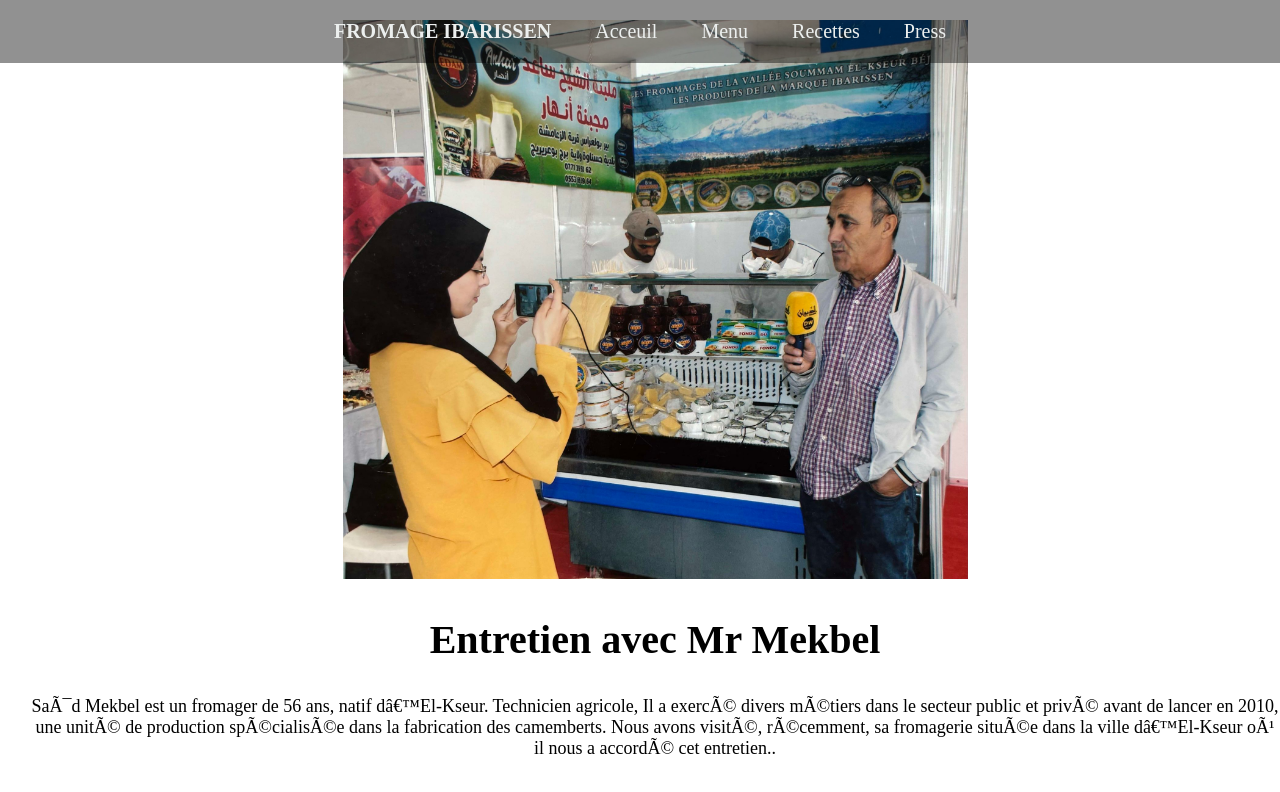
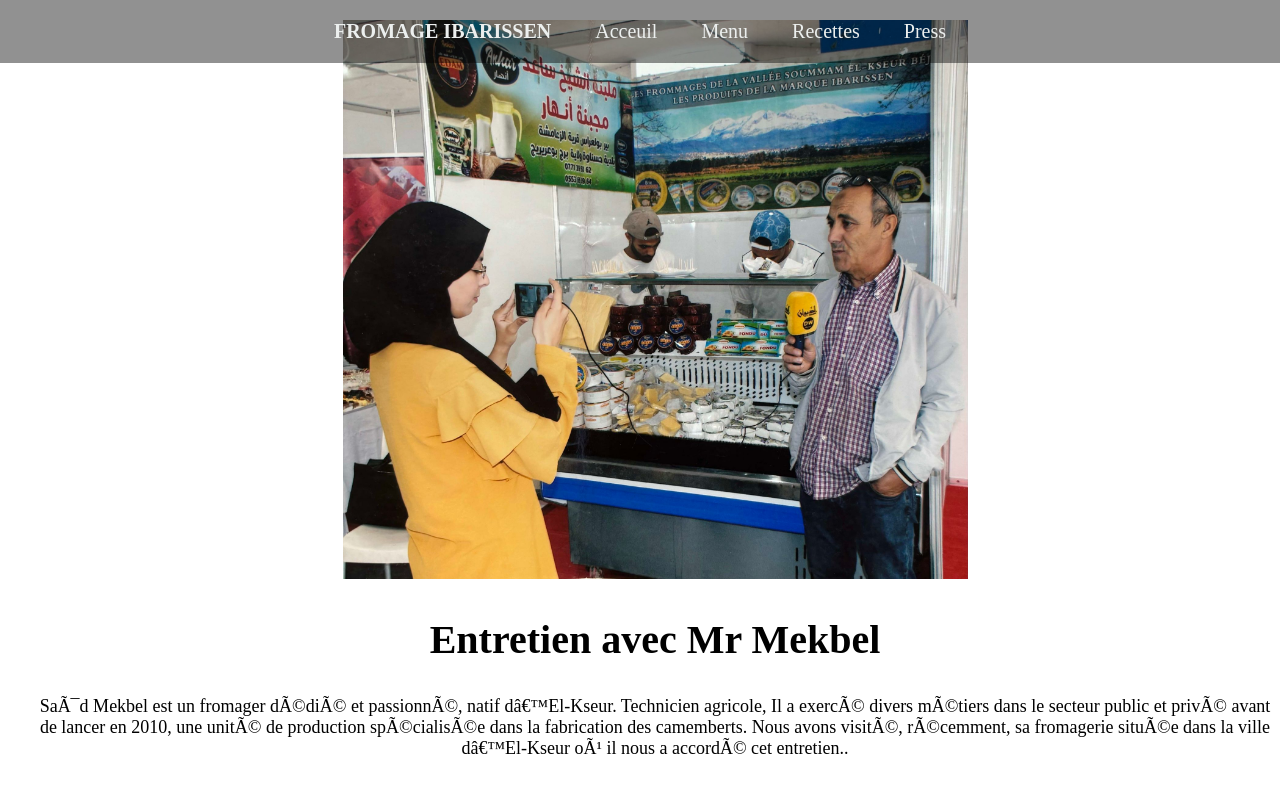
Before and after one commit to CammembertIbarissen/Website, a plain HTML site: page Press.html in a window 1280 px wide. Drawn offline with Linux system fonts and the light colour scheme.

Commit message:
Update Press.html

```diff
--- a/Press.html
+++ b/Press.html
@@ -2,8 +2,8 @@
 <html lang="en">
     <head>
         <meta charset="UTF_8">
-        <meta name="viewport" content="width = device - width, initial-scale = 1">
-        <meta http-equiv="X-UA-Compatible" content="ie=edge"
+        <meta name="viewport" content="width = device-width, initial-scale = 1">
+        <meta http-equiv="X-UA-Compatible" content="ie=edge">
         <title></title>
         <style>
             p{
@@ -149,7 +149,7 @@
             <div>
                 <a id="mainpoint" href="https://www.express-dz.com/2019/05/12/entretien-avec-mekbel-said-proprietaire-de-la-fromagerie-ibarissen/">
                 <h2>Entretien avec Mr Mekbel</h2> </a>
-                <p style="font-size: large;">Saïd Mekbel est un fromager  de 56 ans, natif d’El-Kseur. Technicien  agricole, Il a exercé  divers métiers dans le secteur public et privé  avant de lancer en 2010, une  unité de production spécialisée dans la fabrication des camemberts. Nous avons visité, récemment,
+                <p style="font-size: large;">Saïd Mekbel est un fromager dédié et passionné, natif d’El-Kseur. Technicien  agricole, Il a exercé  divers métiers dans le secteur public et privé  avant de lancer en 2010, une  unité de production spécialisée dans la fabrication des camemberts. Nous avons visité, récemment,
                 sa fromagerie située dans la ville d’El-Kseur  où il nous a accordé cet entretien..</p>
             </div>
 
```
